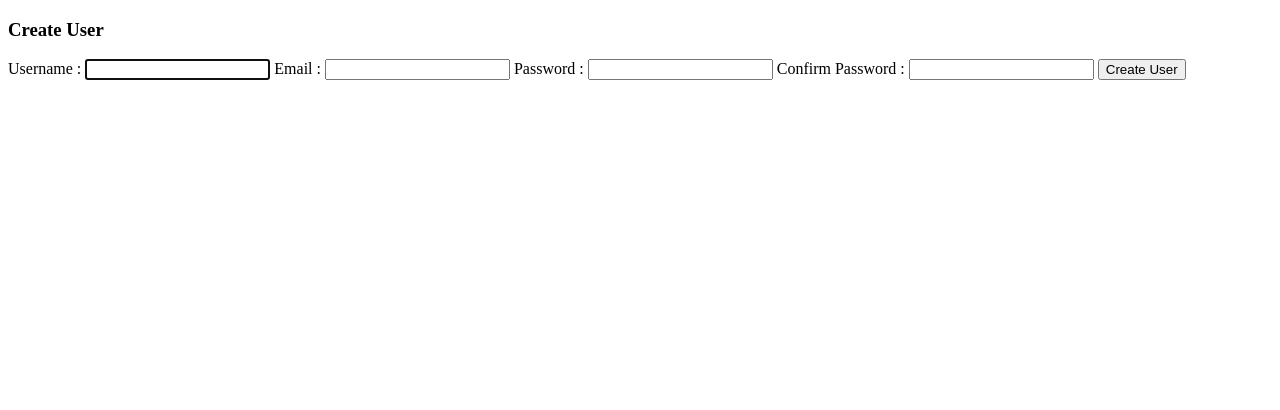
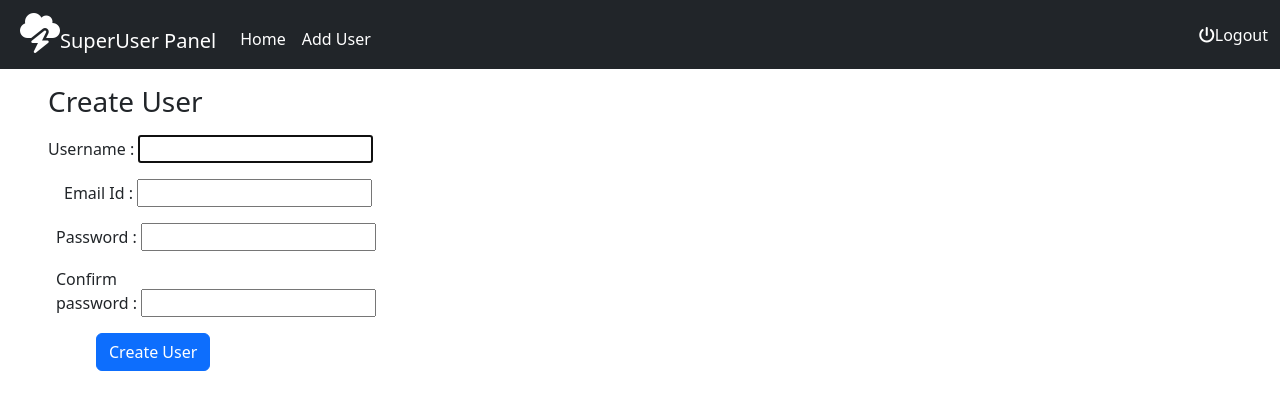
Before and after one commit to SarathKumar95/Week-6-Bro, a Django app: page /create in a window 1280 px wide. Shown: the top 410 px of the page. Run offline with Django 4.2, Linux system fonts and the light colour scheme; some libraries are stand-ins or nearby versions.

Commit message:
create and edit user restyled

```diff
--- a/newpro/templates/owner/base.html
+++ b/newpro/templates/owner/base.html
@@ -4,6 +4,7 @@
     <meta charset="UTF-8">
     <title>{% block title %} Owner Dashboard {% endblock %}</title>
     {% load static %}
+    {% load crispy_forms_tags %}
     <link rel="stylesheet" href="{% static 'css/style.css' %}">
     <link href="https://cdn.jsdelivr.net/npm/bootstrap@5.2.2/dist/css/bootstrap.min.css" rel="stylesheet" integrity="sha384-Zenh87qX5JnK2Jl0vWa8Ck2rdkQ2Bzep5IDxbcnCeuOxjzrPF/et3URy9Bv1WTRi" crossorigin="anonymous">
     <script src="https://kit.fontawesome.com/1ab0e88673.js" crossorigin="anonymous"></script>
--- a/newpro/templates/owner/create.html
+++ b/newpro/templates/owner/create.html
@@ -1,31 +1,56 @@
-<!DOCTYPE html>
-<html lang="en">
-<head>
-    <meta charset="UTF-8">
-    <title>Create User</title>
-</head>
-<body>
+{% extends 'owner/base.html' %}
+{% load static %}
+
+<link rel="stylesheet" href="{% static 'css/style.css' %}">
+<link href="https://cdn.jsdelivr.net/npm/bootstrap@5.2.2/dist/css/bootstrap.min.css" rel="stylesheet" integrity="sha384-Zenh87qX5JnK2Jl0vWa8Ck2rdkQ2Bzep5IDxbcnCeuOxjzrPF/et3URy9Bv1WTRi" crossorigin="anonymous">
+
+
+{% block content %}
+
+
+<div class="text-start ms-5 mt-3">
+
+
+
 
 <h3>Create User</h3>
 
-<form action="" method="POST">
-  {% csrf_token %}
+  <form action="" method="POST">
+    {% csrf_token %}
 
-  <label for="">Username : </label>
-  {{form.username}}
+    <div class="mt-3">
+      <label class="">Username : </label> {{form.username}}
+    </div>
 
-  <label for="">Email : </label>
-  {{form.email}}
+    <div class="ms-3 mt-3">
 
-  <label for="">Password : </label>
-  {{form.password1}}
+        <label class="">Email Id : </label> {{form.email}}
+    </div>
 
-  <label for="">Confirm Password : </label>
-  {{form.password2}}
+     <div class="ms-1 ps-1 mt-3">
 
-  <input type="submit" value="Create User">
+        <label class="">Password : </label> {{form.password1}}
+    </div>
 
-</form>
+     <div class="ms-1 ps-1 mt-3">
 
-</body>
-</html>
+        <label class="">Confirm <br> password : </label> {{form.password2}}
+    </div>
+
+     <div class="ms-5 mt-3">
+
+       <input class="btn btn-primary" type="submit" value="Create User">
+
+    </div>
+
+    {% for error in form.errors %}
+      {{error}}
+    {% endfor %}
+
+  </form>
+
+</div>
+
+
+
+{% endblock %}
```
Also changed, not shown: newpro/sample.txt (+12 -0 lines), newpro/templates/owner/edit.html (+29 -15 lines), newpro/db.sqlite3.
